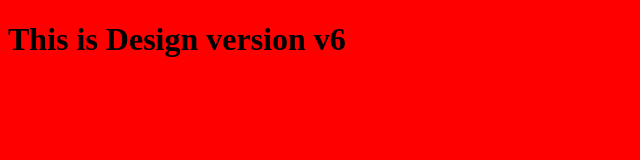
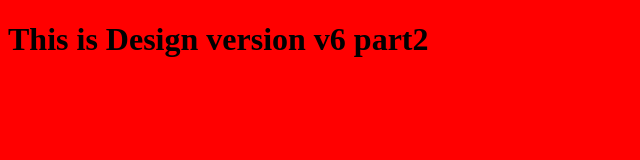
Before and after one commit to tanvisharma-dev/myrepo, a plain HTML site: page index.html in a window 1280 px wide. Shown: the whole page, without its empty margins (0-640 px from the left). Drawn offline with Linux system fonts and the light colour scheme.

Commit message:
changed h2 part2

```diff
--- a/index.html
+++ b/index.html
@@ -8,6 +8,6 @@
     <title>Document</title>
 </head>
 <body>
-    <h1>This is Design version v6</h1>
+    <h1>This is Design version v6 part2</h1>
 </body>
 </html>
```
